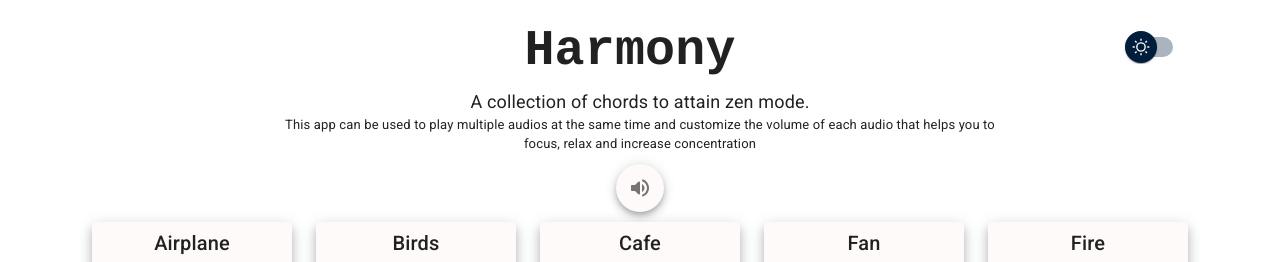
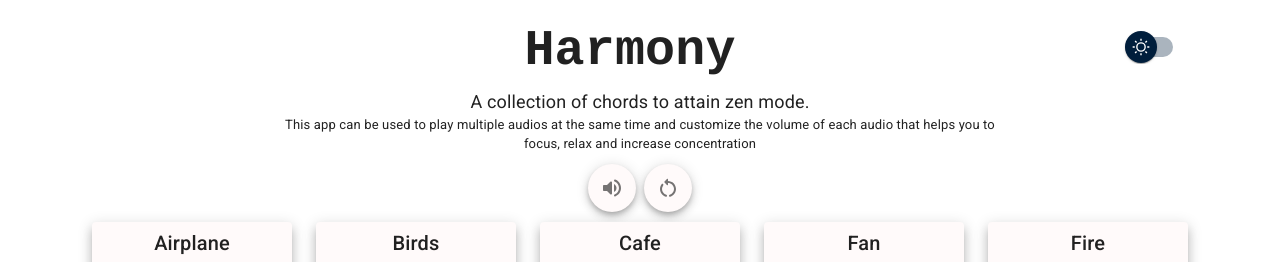
Before and after one commit to DhanasekaranSP/Harmony, a React (Create React App) app: page / in a window 1280 px wide. Shown: the top 262 px of the page. Built offline with nearby package versions, Linux system fonts and the light colour scheme.

Commit message:
added reset

```diff
--- a/src/App.jsx
+++ b/src/App.jsx
@@ -17,6 +17,11 @@ function App() {
   const prefersDarkMode = useMediaQuery("(prefers-color-scheme: dark)");
   const [darkMode, setDarkMode] = useState(prefersDarkMode);
   const [muted, setMuted] = useState(false);
+  const [reset, setReset] = useState(false);
+
+  const toggleReset = () => {
+    setReset(!reset);
+  };
 
   const toggleMute = () => {
     setMuted(!muted);
@@ -46,6 +51,7 @@ function App() {
             setDarkMode(!darkMode);
           }}
           onToggleMute={toggleMute}
+          ontoggleReset={toggleReset}
           muted={muted}
         />
 
@@ -69,6 +75,7 @@ function App() {
                 imageSrc={icon[index]}
                 darkMode={darkMode}
                 muted={muted}
+                reset={reset}
               />
             </Grid>
           ))}
--- a/src/components/Cardtemplate.tsx
+++ b/src/components/Cardtemplate.tsx
@@ -12,6 +12,7 @@ export const Cardtemplate = ({
   audioSrc,
   darkMode,
   muted,
+  reset,
 }) => {
   const [showSlider, setShowSlider] = useState(false);
   const [volume, setVolume] = useState(50);
@@ -25,6 +26,16 @@ export const Cardtemplate = ({
       audioRef.current.volume = volume / 100;
     }
   }, [muted, volume]);
+
+  useEffect(() => {
+    if (reset || !reset) {
+      setVolume(50);
+      setIsPlaying(false);
+      setShowSlider(false);
+      audioRef.current.pause();
+      audioRef.current.currentTime = 0;
+    }
+  }, [reset])
 
   const handleCardClick = () => {
     if (isPlaying) {
--- a/src/components/Header.tsx
+++ b/src/components/Header.tsx
@@ -4,6 +4,7 @@ import { CustomSwitch } from "./CustomSwitch.tsx";
 import { IconButton } from "@mui/material";
 import VolumeUpRoundedIcon from "@mui/icons-material/VolumeUpRounded";
 import VolumeOffRoundedIcon from "@mui/icons-material/VolumeOffRounded";
+import RestartAltRoundedIcon from '@mui/icons-material/RestartAltRounded';
 
 const Headers = styled.header`
   max-width: 70rem;
@@ -26,7 +27,7 @@ const SwitchContainer = styled.div`
   right: 20px;
 `;
 
-export const Header = ({ darkMode, onDarkModeChange, onToggleMute, muted }) => {
+export const Header = ({ darkMode, onDarkModeChange, onToggleMute, ontoggleReset, muted }) => {
   return (
     <Headers>
       <H1>Harmony</H1>
@@ -50,6 +51,18 @@ export const Header = ({ darkMode, onDarkModeChange, onToggleMute, muted }) => {
       >
         {muted ? <VolumeOffRoundedIcon /> : <VolumeUpRoundedIcon />}
       </IconButton>
+
+      <IconButton
+        onClick={ontoggleReset}
+        size="large"
+        sx={{
+          marginLeft: 1,
+          boxShadow: 5,
+          backgroundColor: darkMode ? "#303030" : "snow",
+        }}
+      >
+        {<RestartAltRoundedIcon />}
+      </IconButton>
     </Headers>
   );
 };
```
